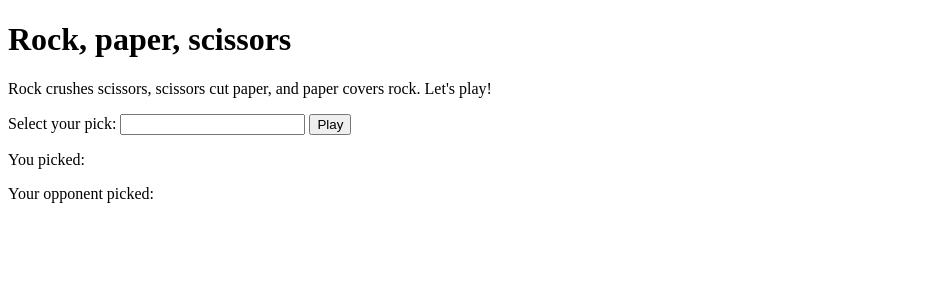
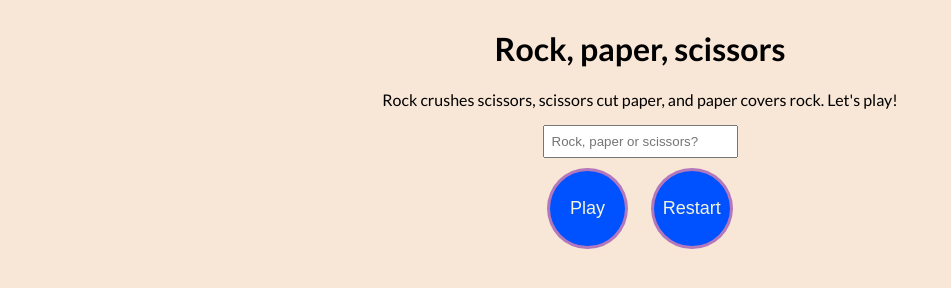
Before and after one commit to m6rie/rock-paper-scissors, a website built with Parcel: page rockpaperscissor.html in a window 1280 px wide. Shown: the whole page, without its empty margins (0-951 px from the left). Built offline with nearby package versions, Linux system fonts and the light colour scheme.

Commit message:
some front end

```diff
--- a/rockpaperscissor.html
+++ b/rockpaperscissor.html
@@ -2,30 +2,35 @@
 <html>
   <head>
     <meta charset="utf-8">
+    <link rel="preconnect" href="https://fonts.googleapis.com">
+    <link rel="preconnect" href="https://fonts.gstatic.com" crossorigin>
+    <link href="https://fonts.googleapis.com/css2?family=Lato:wght@100;300;400;700&display=swap" rel="stylesheet">
     <link rel="stylesheet" href="styles.css">
     <title>Rock Paper Scissor</title>
   </head>
 
-  <body>
+  <body class="container">
+    <div class="child-flex upper-part">
       <h1>Rock, paper, scissors</h1>
-    <div>
       <p>Rock crushes scissors, scissors cut paper, and paper covers rock. Let's play!</p>
     </div>
-    <div class="form">
-      <label for="player">Select your pick:</label>
+      <div class="form child-flex">
+        <label for="player"></label>
         <!-- <select name="playerSelect" id="playerSelect" class="playerSelection">
           <option value="rock">rock</option>
           <option value="paper">paper</option>
           <option value="scissors">scissors</option>
         </select> -->
-      <input type="text" name="playerInput" id="playerInput">
+        <input type="text" name="playerInput" id="playerInput" placeholder="Rock, paper or scissors?">
+      </div>
+      <div class="child-flex">
         <input type="submit" value="Play" class="playerSubmit">
+        <button class="resetButton">Restart</button>
       </div>
-
-    <div>
+    <!-- <div>
       <p class="playerSelection">You picked:</p>
       <p id="computerSelection">Your opponent picked:</p>
-    </div>
+    </div> -->
     <script src="rockpaperscissor.js"></script>
   </body>
 
--- a/rockpaperscissor.js
+++ b/rockpaperscissor.js
@@ -3,12 +3,13 @@ const playerInput = document.querySelector("#playerInput");
 const winnerPick = {'Rock': 'Paper', 'Paper': 'Scissors', 'Scissors': 'Rock'};
 const computerSelection = computerPlay();
 const playerSelection = playerInput.value;
-
+const resetButton = document.querySelector('.resetButton');
 // let gameRound = 1;
 // let newGame;
 
-playerSubmit.addEventListener("click", playRound => {
-  const playerSelection = playerInput.value;
+let gamePlay = playerSubmit.addEventListener("click", playRound => {
+  const playerSelection = playerInput.value[0].toUpperCase() + playerInput.value.slice(1).toLowerCase()
+  const computerR = computerSelection.reset;
   winnerPick;
 
   if(playerSelection === computerSelection) {
@@ -23,27 +24,26 @@ playerSubmit.addEventListener("click", playRound => {
 });
 
 function computerPlay() {
+  // TRY ADDING A LOOP OF (let i = 0; i = 1; i++)
+  for (let i = 0; i = 1; i++){
   const picks = ["Rock", "Paper", "Scissors"];
   return picks[Math.floor(Math.random() * picks.length)];
-}
+}}
+
+resetButton.addEventListener("click", resetGame => {
+  playerInput.value = '';
+  console.log(playerInput.value);
+
+  // computerSelection.value = '';
+  // const computerSelection = computerPlay();
+  // const cumputerR = computerPlay.reset;
+  // console.log(cumputerR);
+  // console.log(computerSelection);
 
 
-// console.log(`computer played: ${computerPlay()}`);
-
-
-// function playerChoice(choice) {
-  //   const choices = ["rock", "paper", "scissors"];
-  // choices.forEach(caseSensitive);
-
-  // function caseSensitive(choice) {
-    // choice = playerInput.value;
-    // const mandem = choice.charAt(0).toUpperCase() + choice.slice(1).toLowerCase();
-    // console.log(choice)
-  // }
-
-  // const pick = "ROCK";
-// }
-
+});
+// CREATE A resetButton button and a resetGame function
+// the resetB will trigger an eventListener w/ function resetG
 
 // function game() {
   // gameRound = playRound += 1
--- a/styles.css
+++ b/styles.css
@@ -0,0 +1,69 @@
+body {
+  background-color: rgb(248, 230, 214);
+  font-family: 'Lato', sans-serif;
+}
+
+h1 {
+  text-align: center;
+}
+.container {
+  display: flex;
+  flex-direction: column;
+  align-items: center;
+  /* align-content: space-between; */
+  /* justify-content: space-around; */
+
+}
+
+.child-flex {
+}
+
+.resetButton {
+  padding: 1.5em 0.5em;
+  margin: 10px;
+  background-color: rgb(0, 81, 255);
+  border: solid 3px rgb(179, 120, 188);
+  border-radius: 100%;
+  text-align: center;
+  color: beige;
+  font-size: large;
+}
+.resetButton:hover {
+  padding: 1.5em 0.5em;
+  margin: 10px;
+  border-radius: 100%;
+  background-color: rgb(112, 152, 239);
+  transform: rotate(360deg);
+  transition: all 0.9s ease-in-out;
+}
+
+.playerSubmit {
+  padding: 1.5em 1.1em;
+  margin: 10px;
+  background-color: rgb(0, 81, 255);
+  border: solid 3px rgb(179, 120, 188);
+  border-radius: 100%;
+  text-align: center;
+  font-size: large;
+  color: beige;
+}
+
+.playerSubmit:hover {
+  padding: 1.5em 1.1em;
+  border-radius: 100%;
+  margin: 10px;
+  background-color: rgb(112, 152, 239);
+  transform: rotate(360deg);
+  transition: all 0.9s ease-in-out 0s;
+}
+
+.form {
+  font-size: large;
+}
+
+#playerInput {
+  padding: 7px;
+}
+
+.upper-part {
+}
```
Lines whose indentation alone changed are shown as unchanged.
